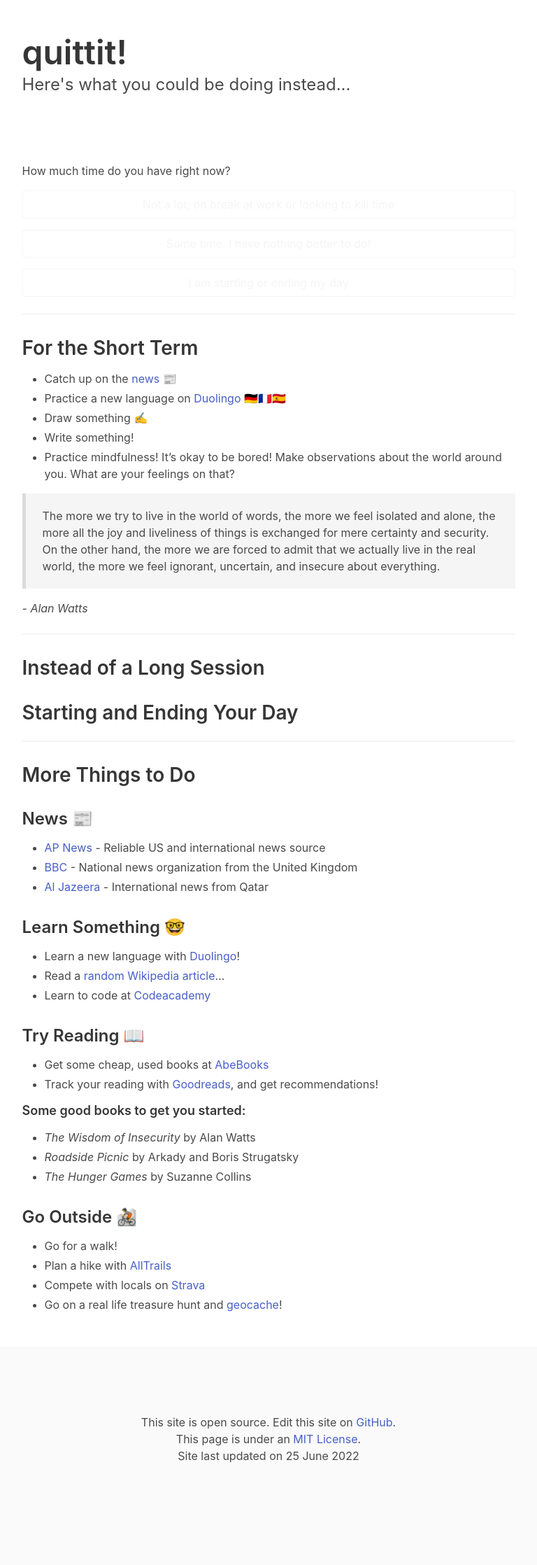
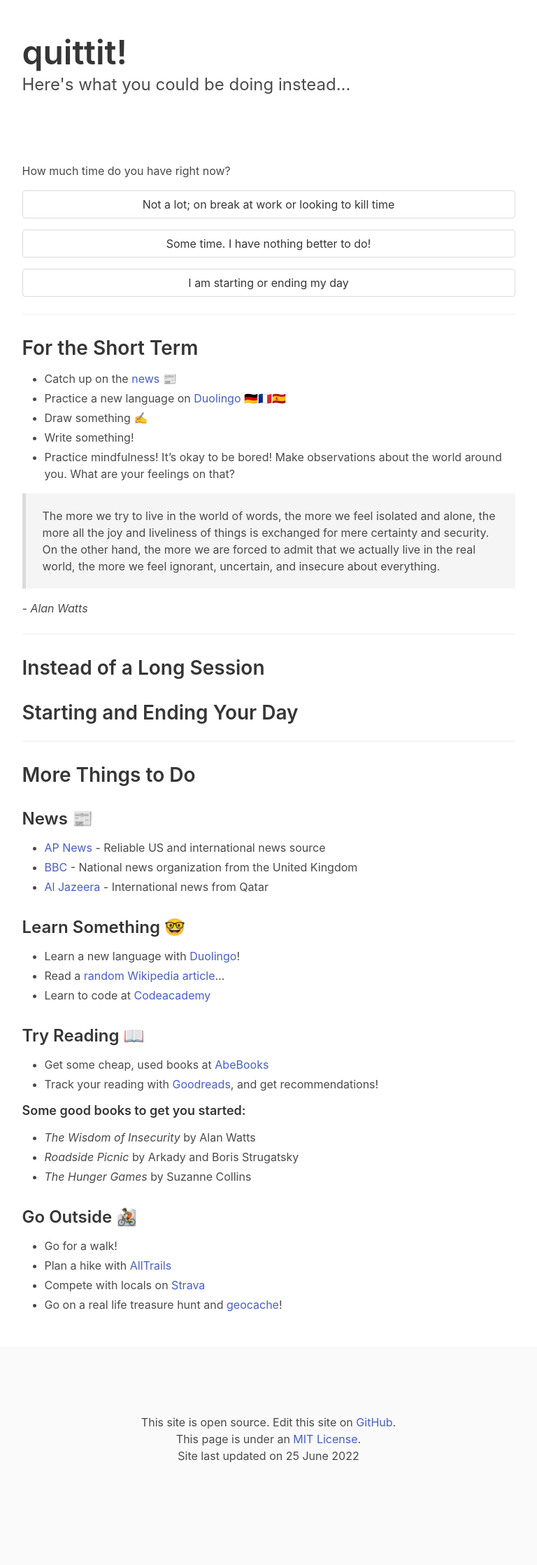
Before and after one commit to itsmaxymoo/quittit-website, a Jekyll site: the page built from index.md, in a window 1280 px wide. Shown: the whole page at 70% size, without its empty margins (256-1024 px from the left). Built offline with Jekyll 4.4.1, drawn with Linux system fonts in a browser that asks for light colours.

Commit message:
undo new color

```diff
--- a/_includes/button.html
+++ b/_includes/button.html
@@ -1 +1 @@
-<a href="{{ include.url }}"><button class="button is-light is-outlined is-fullwidth">{{ include.text }}</button></a>
+<a href="{{ include.url }}"><button class="button is-outlined is-fullwidth">{{ include.text }}</button></a>
```
